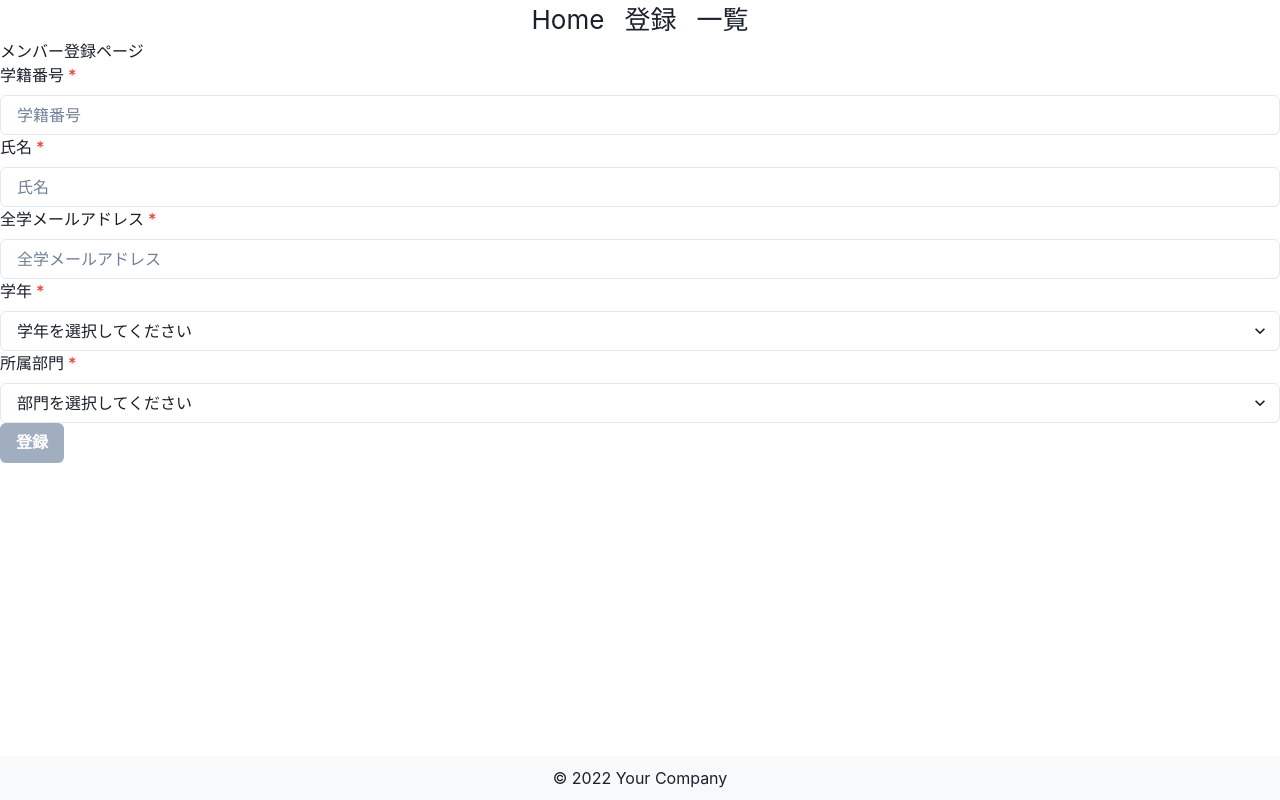
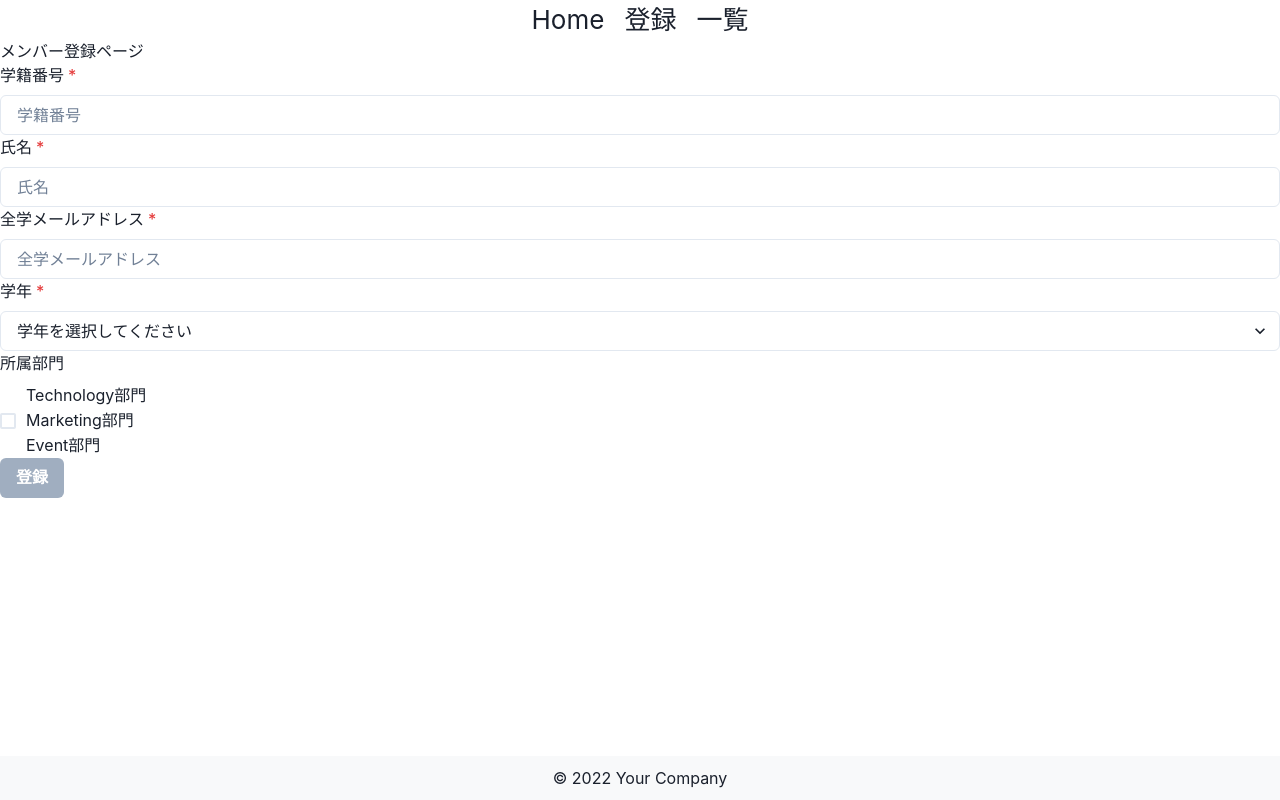
Before and after one commit to aoi20031020/gdgs-members-client, a React (Create React App) app: page /register in a window 1280 px wide. Built offline with nearby package versions, Linux system fonts and the light colour scheme.

Commit message:
部門部分改修

```diff
--- a/src/components/Form.tsx
+++ b/src/components/Form.tsx
@@ -6,7 +6,10 @@ import {
  FormControl,
  FormLabel,
  FormErrorMessage,
+ Checkbox,
+ CheckboxGroup
 } from '@chakra-ui/react';
+
 
 // Errorオブジェクトの型を定義
 type Errors = {
@@ -16,6 +19,7 @@ type Errors = {
  grade?: string;
  department?: string;
 };
+
 
 // Formコンポーネントを作成
 function Form() {
@@ -27,10 +31,12 @@ function Form() {
  const [errors, setErrors] = useState<Errors>({});
  const [isButtonDisabled, setIsButtonDisabled] = useState(true);
 
+
  // フォームの入力値を検証する関数
  const validate = (field: string, value: string | null) => {
    let isValid = true;
    let errorsCopy: Errors = { ...errors };
+
 
    // 学籍番号のバリデーション
    if (field === 'studentNumber' || field === 'all') {
@@ -43,6 +49,7 @@ function Form() {
      }
    }
 
+
    // 氏名のバリデーション
    if (field === 'name' || field === 'all') {
      const namePattern = /^[^\s\u3000]*$/; // 半角および全角スペース禁止
@@ -54,6 +61,7 @@ function Form() {
      }
    }
 
+
    // メールアドレスのバリデーション
    if (field === 'email' || field === 'all') {
      if (value && !/\S+@\S+\.\S+/.test(value)) {
@@ -63,6 +71,7 @@ function Form() {
        errorsCopy.email = '';
      }
    }
+
 
    // 学年のバリデーション
    if (field === 'grade' || field === 'all') {
@@ -74,6 +83,7 @@ function Form() {
      }
    }
 
+
    // 所属部門のバリデーション
    if (field === 'department' || field === 'all') {
      if (value === '') {
@@ -84,9 +94,11 @@ function Form() {
      }
    }
 
+
    setErrors(errorsCopy);
    return isValid;
  };
+
 
  useEffect(() => {
    const formIsValid =
@@ -94,6 +106,7 @@ function Form() {
      !errors.studentNumber && !errors.name && !errors.email && !errors.grade && !errors.department;
    setIsButtonDisabled(!formIsValid);
  }, [studentNumber, name, email, grade, department, errors]);
+
 
  const handleSubmit = (event: React.FormEvent) => {
    event.preventDefault();
@@ -108,6 +121,7 @@ function Form() {
      console.log(JSON.stringify(formData, null, 2));
    }
  };
+
 
  return (
    <div className="register-page">
@@ -126,6 +140,7 @@ function Form() {
          <FormErrorMessage>{errors.studentNumber}</FormErrorMessage>
        </FormControl>
 
+
        <FormControl isInvalid={!!errors.name} isRequired>
          <FormLabel>氏名</FormLabel>
          <Input
@@ -138,6 +153,7 @@ function Form() {
          />
          <FormErrorMessage>{errors.name}</FormErrorMessage>
        </FormControl>
+
 
        <FormControl isInvalid={!!errors.email} isRequired>
          <FormLabel>全学メールアドレス</FormLabel>
@@ -152,6 +168,7 @@ function Form() {
          />
          <FormErrorMessage>{errors.email}</FormErrorMessage>
        </FormControl>
+
 
        <FormControl isInvalid={!!errors.grade} isRequired>
          <FormLabel>学年</FormLabel>
@@ -171,9 +188,10 @@ function Form() {
          <FormErrorMessage>{errors.grade}</FormErrorMessage>
        </FormControl>
 
-        <FormControl isInvalid={!!errors.department} isRequired>
+
+       <FormControl isInvalid={!!errors.department}>
          <FormLabel>所属部門</FormLabel>
-          <Select
+         <Checkbox
            placeholder="部門を選択してください"
            value={department}
            onChange={(e) => {
@@ -184,9 +202,10 @@ function Form() {
            <option value="Technology部門">Technology部門</option>
            <option value="Marketing部門">Marketing部門</option>
            <option value="Event部門">Event部門</option>
-          </Select>
+         </Checkbox>
          <FormErrorMessage>{errors.department}</FormErrorMessage>
        </FormControl>
+
 
        <Button
          type="submit"
@@ -204,4 +223,5 @@ function Form() {
  );
 }
 
+
 export default Form;
```
Lines whose indentation alone changed are shown as unchanged.
